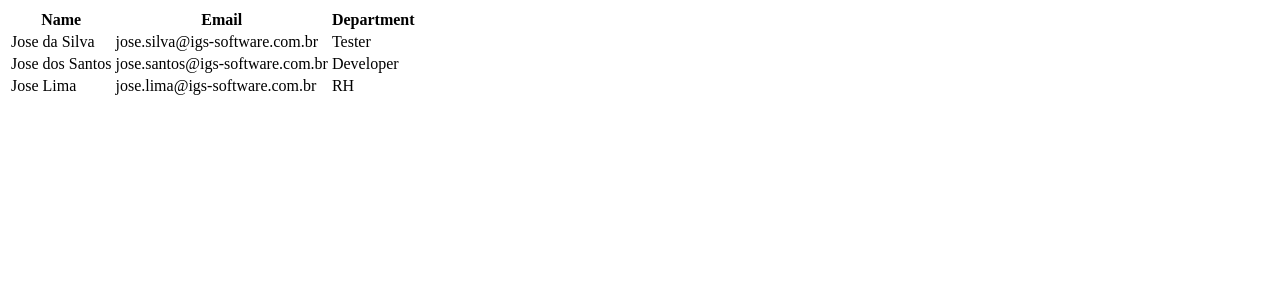
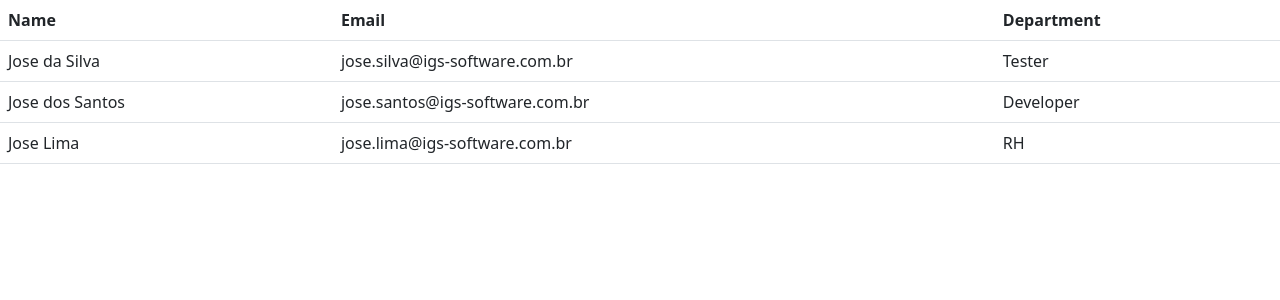
Before and after one commit to yoshiomori/IGSSoftwareManager, a Django app: page / in a window 1280 px wide. Shown: the top 300 px of the page. Run offline with Django 4.2, Linux system fonts and the light colour scheme; data comes from the database, SQL or seed files in the repository.

Commit message:
Adding style to employee list

```diff
--- a/information/templates/information/employee_list.html
+++ b/information/templates/information/employee_list.html
@@ -2,10 +2,12 @@
 <html lang="en">
 <head>
     <meta charset="UTF-8">
+    <meta name="viewport" content="width=device-width, initial-scale=1">
     <title>IGS-Software Manager</title>
+    <link href="https://cdn.jsdelivr.net/npm/bootstrap@5.2.0/dist/css/bootstrap.min.css" rel="stylesheet" integrity="sha384-gH2yIJqKdNHPEq0n4Mqa/HGKIhSkIHeL5AyhkYV8i59U5AR6csBvApHHNl/vI1Bx" crossorigin="anonymous">
 </head>
 <body>
-<table>
+<table class="table">
     <thead>
     <tr>
         <th>Name</th>
@@ -23,5 +25,6 @@
     {% endfor %}
     </tbody>
 </table>
+<script src="https://cdn.jsdelivr.net/npm/bootstrap@5.2.0/dist/js/bootstrap.bundle.min.js" integrity="sha384-A3rJD856KowSb7dwlZdYEkO39Gagi7vIsF0jrRAoQmDKKtQBHUuLZ9AsSv4jD4Xa" crossorigin="anonymous"></script>
 </body>
 </html>
```
